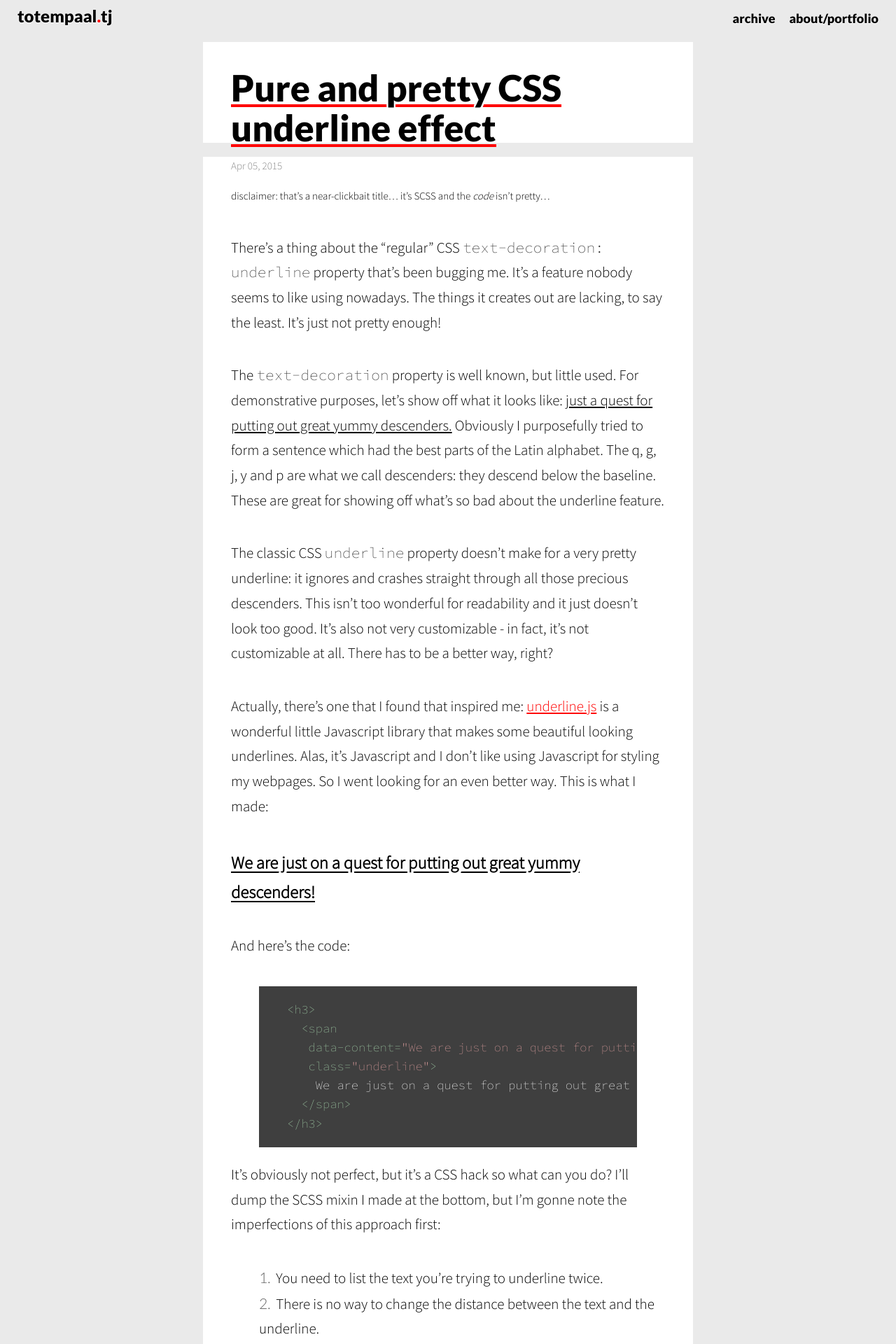
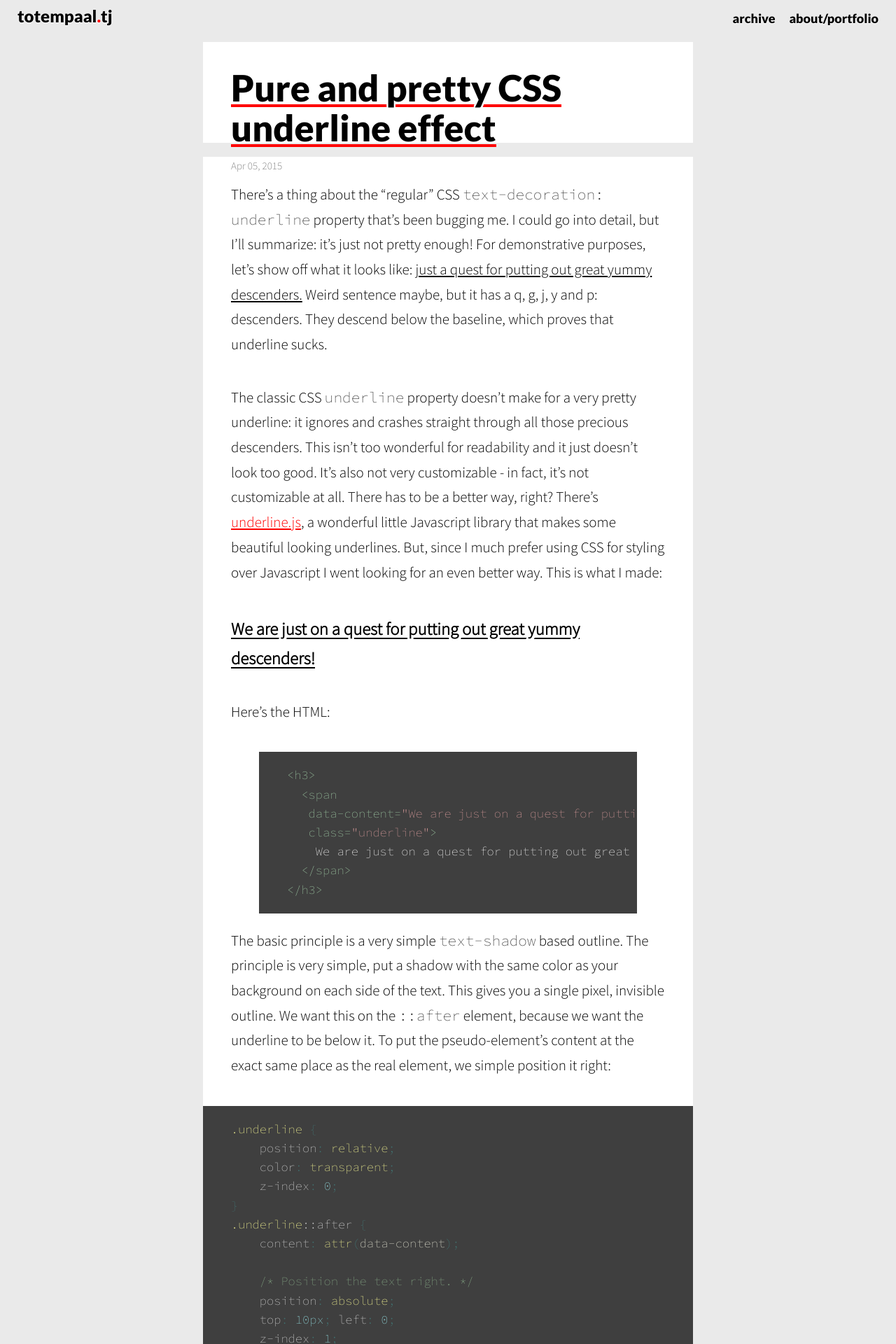
Before and after one commit to martijnarts/totempaal.tj, a Jekyll site: the page built from _posts/2015-04-05-pure-pretty-css-underline.md, in a window 1280 px wide. Shown: the top 1920 px of the page at 70% size. Built offline with Jekyll 4.4.1, drawn with Linux system fonts in a browser that asks for light colours; Markdown is read by kramdown in place of the engine named in the settings; some of the changed text lies outside the part shown.

Commit message:
Rework pure-pretty-css-underline

````diff
--- a/_posts/2015-04-05-pure-pretty-css-underline.md
+++ b/_posts/2015-04-05-pure-pretty-css-underline.md
@@ -2,39 +2,29 @@
 title: Pure and pretty CSS underline effect
 ---
 
-<small>disclaimer: that's a near-clickbait title... it's SCSS and the _code_
-isn't pretty...</small>
-
-There's a thing about the "regular" CSS `text-decoration: underline`
-property that's been bugging me. It's a feature nobody seems to like using
-nowadays. The things it creates out are lacking, to say the least. It's just
-not pretty enough!
-
-The `text-decoration` property is well known, but little used. For
-demonstrative purposes, let's show off what it looks like: <span
-style="text-decoration: underline">just a quest for putting out great yummy
-descenders.</span> Obviously I purposefully tried to form a sentence which had
-the best parts of the Latin alphabet. The q, g, j, y and p are what we call
-descenders: they descend below the baseline. These are great for showing off
-what's so bad about the underline feature.
+There's a thing about the "regular" CSS `text-decoration: underline` property
+that's been bugging me. I could go into detail, but I'll summarize: it's just
+not pretty enough! For demonstrative purposes, let's show off what it looks
+like: <span style="text-decoration: underline">just a quest for putting out
+great yummy descenders.</span> Weird sentence maybe, but it has a q, g, j, y
+and p: descenders. They descend below the baseline, which proves that underline
+sucks.
 
 The classic CSS `underline` property doesn't make for a very pretty underline:
 it ignores and crashes straight through all those precious descenders. This
 isn't too wonderful for readability and it just doesn't look too good. It's
 also not very customizable - in fact, it's not customizable at all. There has
-to be a better way, right?
-
-Actually, there's one that I found that inspired me:
-[underline.js](http://wentin.github.io/underlineJS/) is a wonderful little
-Javascript library that makes some beautiful looking underlines. Alas, it's
-Javascript and I don't like using Javascript for styling my webpages. So I went
-looking for an even better way. This is what I made:
+to be a better way, right? There's
+[underline.js](http://wentin.github.io/underlineJS/), a wonderful little
+Javascript library that makes some beautiful looking underlines. But, since I
+much prefer using CSS for styling over Javascript I went looking for an even
+better way. This is what I made:
 
 <h3><span data-content="We are just on a quest for putting out great yummy
 descenders!" class="underline">We are just on a quest for putting out great
 yummy descenders!</span></h3>
 
-And here's the code:
+Here's the HTML:
 
 {% highlight html %}
 <h3>
@@ -46,71 +36,102 @@
 </h3>
 {% endhighlight %}
 
-It's obviously not perfect, but it's a CSS hack so what can you do? I'll dump
-the SCSS mixin I made at the bottom, but I'm gonne note the imperfections of
-this approach first:
+The basic principle is a very simple `text-shadow` based outline. The principle
+is very simple, put a shadow with the same color as your background on each
+side of the text. This gives you a single pixel, invisible outline. We want
+this on the `::after` element, because we want the underline to be below it. To
+put the pseudo-element's content at the exact same place as the real element,
+we simple position it right:
 
-1. You need to list the text you're trying to underline twice.
-2. There is no way to change the distance between the text and the underline.
-3. Because we're putting a block level element in an inline level element
-   (which you're not supposed to do!) we need to manually define a `width`.
-4. It may not work at all.
+```css
+.underline {
+    position: relative;
+    color: transparent;
+    z-index: 0;
+}
+.underline::after {
+    content: attr(data-content);
 
-How it actually works is fairly simple: it uses the real element as a dummy
-text, to display the underline. This text is invisible. Then it overlays that
-line with an `::after` pseudo-element, which has a bunch of `text-shadow`s all
-around it to create a text outline effect. The `text-shadow`s are created in a
-full matrix to create a proper outline, no missing spots. It _should_ work in
-any font, at any size, in any website. However, it _will_ need customization
-for your particular use. Your mileage may vary.
+    /* Position the text right. */
+    position: absolute;
+    top: 10px; left: 0;
+    z-index: 1;
 
-As I've outlined (underlined?), it's definitely not perfect. Any kind of
+    /* Overwrite the color (remember we set it to transparent!) */
+    color: black;
+    /* Fake it being selectable - user can select the real text. */
+    cursor: text;
+
+    /* Small outline of shadows. */
+    text-shadow: #fff -1px -1px,
+                 #fff -1px 0px,
+                 #fff 0px -1px,
+                 #fff 0px 1px,
+                 #fff 1px 0px,
+                 #fff 1px 1px;
+}
+```
+
+That's just the basics though. Next you need to is add a little `border-bottom`
+to the `.underline` element and if you want to, make the outline fatter simply
+by appending more shadows around it, with larger distances. There's also a
+small bug (at least, it looks like a bug) with the rendering of inline elements
+with `position: absolute` which requires us, sadly, to give the `::after`
+pseudo-element a fixed width. This is why I'm not using it for every underline
+on my page.
+
+As I've outlined (underlined?), it's definitely not perfect. On most elements
+where I use it I need to change some minor thing to make it work. Any kind of
 improvements are of course always welcome (send me a [message on
-reddit](http://reddit.com/u/TotempaaltJ), maybe?). I hope this turns into
-something better. For me it has mostly been a fun exercise in (S)CSS knowledge
-and trickery.  Here's the mixin I use on here for my post titles:
+reddit](http://reddit.com/u/TotempaaltJ), maybe?). For me it has mostly been a
+fun exercise in (S)CSS knowledge and trickery.
+
+<small>Thanks to [my brother](http://github.com/HugoArts) for pointing out some
+improvements.</small>
+
+---
+
+Here's the SCSS mixin I use on here for my post titles:
 
 ```scss
-@mixin underoutline($out-width, $out-color, $under-width, $under-color) {
+@mixin underoutline($out-width, $out-color, $under-width, $under-color, $width) {
     $shadows: ();
-    @for $x from 1 through $out-width {
-        @for $y from 1 through $out-width {
-            $shadows: append($shadows, $out-color $x*1px $y*1px, comma);
-        }
-    }
-    @for $x from 1 through $out-width {
-        @for $y from 1 through $out-width {
-            $shadows: append($shadows, $out-color $x*-1px $y*1px, comma);
-        }
-    }
-    @for $x from 1 through $out-width {
-        @for $y from 1 through $out-width {
-            $shadows: append($shadows, $out-color $x*1px $y*-1px, comma);
-        }
-    }
-    @for $x from 1 through $out-width {
-        @for $y from 1 through $out-width {
-            $shadows: append($shadows, $out-color $x*-1px $y*-1px, comma);
+
+    // We need to put a bunch of shadows around the text within a matrix,
+    // every option from -n<x<n by -n<y<n (where n is the width of the outline)
+    // needs to have a shadow. These loops create that list.
+    @each $xm in (-1, 1) {
+        @each $ym in (-1, 1) {
+            @for $x from 1 through $out-width {
+                @for $y from 1 through $out-width {
+                    $shadows: append($shadows, $out-color $x*$xm*1px $y*ym*1px, comma);
+                }
+            }
         }
     }
 
+    display: inline;
+
     position: relative;
-    display: inline;
+    z-index: 0;
+
     color: transparent;
-    z-index: 0;
     border-bottom: $under-width solid $under-color;
-    width: auto;
 
     &:after {
         content: attr(data-content);
-        display: block;
-        width: 620px;
+
+        // Sadly, we require a fixed width. Need to fix that.
+        width: $width;
+
         position: absolute;
         top: 0; left: 0;
         z-index: 1;
+
         color: #000;
+        cursor: text;
+
         text-shadow: $shadows;
-        cursor: text;
     }
 }
 ```
--- a/_sass/mixins.scss
+++ b/_sass/mixins.scss
@@ -12,43 +12,36 @@
 
 @mixin underoutline($out-width, $out-color, $under-width, $under-color) {
     $shadows: ();
-    @for $x from 1 through $out-width {
-        @for $y from 1 through $out-width {
-            $shadows: append($shadows, $out-color $x*1px $y*1px, comma);
-        }
-    }
-    @for $x from 1 through $out-width {
-        @for $y from 1 through $out-width {
-            $shadows: append($shadows, $out-color $x*-1px $y*1px, comma);
-        }
-    }
-    @for $x from 1 through $out-width {
-        @for $y from 1 through $out-width {
-            $shadows: append($shadows, $out-color $x*1px $y*-1px, comma);
-        }
-    }
-    @for $x from 1 through $out-width {
-        @for $y from 1 through $out-width {
-            $shadows: append($shadows, $out-color $x*-1px $y*-1px, comma);
+
+    @each $xm in (-1, 1) {
+        @each $ym in (-1, 1) {
+            @for $x from 1 through $out-width {
+                @for $y from 1 through $out-width {
+                    $shadows: append($shadows, $out-color $x*$xm*1px $y*$ym*1px, comma);
+                }
+            }
         }
     }
 
+    display: inline;
+
     position: relative;
-    display: inline;
+    z-index: 0;
+
     color: transparent;
-    z-index: 0;
     border-bottom: $under-width solid $under-color;
-    width: auto;
 
     &:after {
         content: attr(data-content);
-        display: block;
-        width: 603px;
+        width: 620px;
+
         position: absolute;
         top: 10px; left: 0;
         z-index: 1;
+
         color: #000;
+        cursor: text;
+
         text-shadow: $shadows;
-        cursor: text;
     }
 }
````
